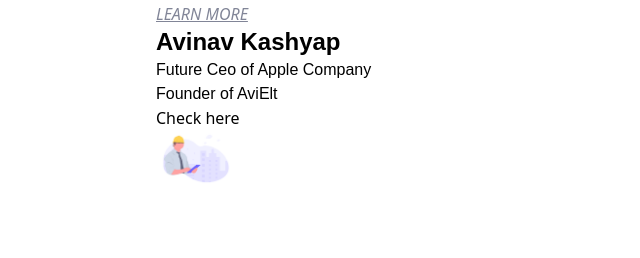
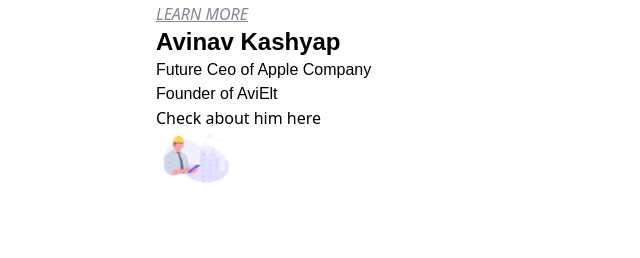
Before and after one commit to Avinav-kashyap/Razorpay-clone, a website built with Vite: page index.html in a window 1280 px wide. Shown: the part 6398-6656 px from the top of the page, 484-1124 px from the left. Built offline with nearby package versions, Linux system fonts and the light colour scheme.

Commit message:
minor change

```diff
--- a/index.html
+++ b/index.html
@@ -787,7 +787,7 @@
                 <h3 class="font-mullish font-extrabold text-2xl " >Avinav Kashyap</h3>
                 <p class="font-mullish font-medium">Future  Ceo of Apple Company</p>
                 <p class="font-mullish font-medium">Founder of AviElt </p>
-                <a href="https://avinav-kashyap.github.io/aboutAvinav.github.io/">Check here</a>
+                <a href="https://avinav-kashyap.github.io/aboutAvinav.github.io/">Check about him here</a>
                 <img src="./images/fake-company-logo.png" alt="" width="80px" height="40px">
             </div>
         </div>
```
